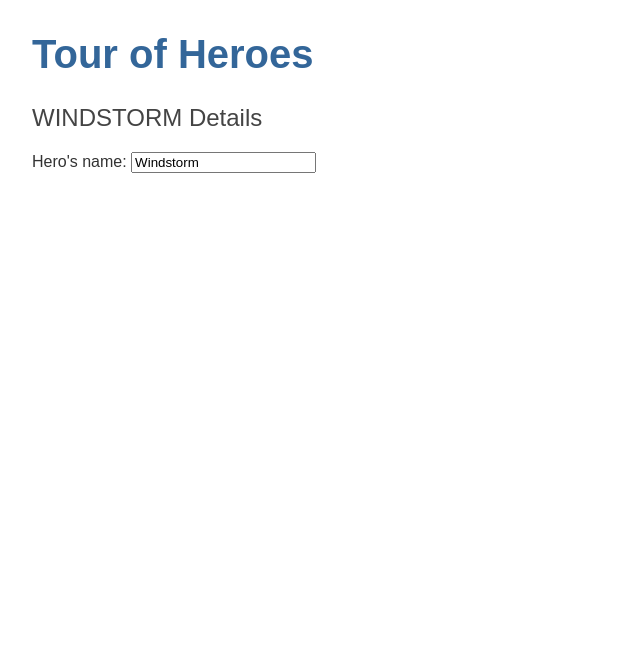
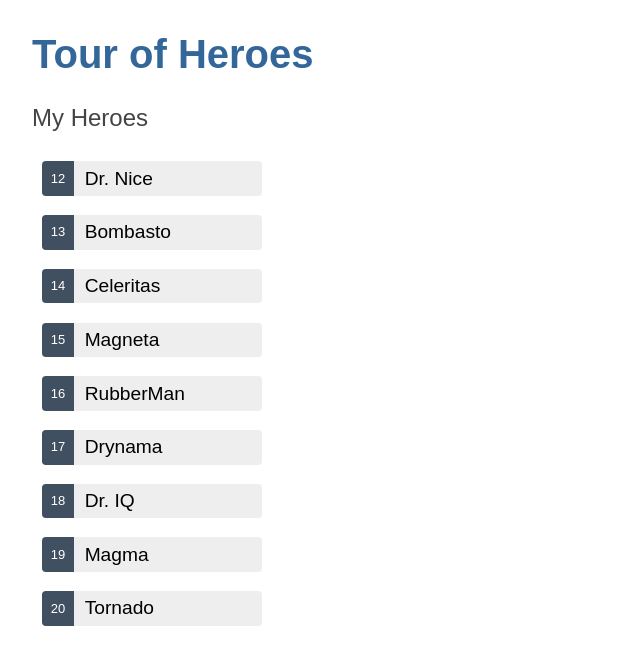
Before and after one commit to Jacob-Austin-Amway/Angular-Tour-Of-Heroes, an Angular app: page / in a window 1280 px wide. Shown: the top 664 px of the page, without its empty margins (0-640 px from the left). Built offline with nearby package versions, Linux system fonts and the light colour scheme.

Commit message:
step 2 - display a list

```diff
--- a/src/app/heroes/heroes.component.css
+++ b/src/app/heroes/heroes.component.css
@@ -0,0 +1,66 @@
+/* HeroesComponent's private CSS styles */
+.heroes {
+  margin: 0 0 2em 0;
+  list-style-type: none;
+  padding: 0;
+  width: 15em;
+}
+
+.heroes li {
+  display: flex;
+}
+
+.heroes button {
+  flex: 1;
+  cursor: pointer;
+  position: relative;
+  left: 0;
+  background-color: #EEE;
+  margin: .5em;
+  padding: 0;
+  border-radius: 4px;
+  display: flex;
+  align-items: stretch;
+  height: 1.8em;
+}
+
+.heroes button:hover {
+  color: #2c3a41;
+  background-color: #e6e6e6;
+  left: .1em;
+}
+
+.heroes button:active {
+  background-color: #525252;
+  color: #fafafa;
+}
+
+.heroes button.selected {
+  background-color: black;
+  color: white;
+}
+
+.heroes button.selected:hover {
+  background-color: #505050;
+  color: white;
+}
+
+.heroes button.selected:active {
+  background-color: black;
+  color: white;
+}
+
+.heroes .badge {
+  display: inline-block;
+  font-size: small;
+  color: white;
+  padding: 0.8em 0.7em 0 0.7em;
+  background-color: #405061;
+  line-height: 1em;
+  margin-right: .8em;
+  border-radius: 4px 0 0 4px;
+}
+
+.heroes .name {
+  align-self: center;
+}
--- a/src/app/heroes/heroes.component.html
+++ b/src/app/heroes/heroes.component.html
@@ -1,5 +1,17 @@
-<h2>{{hero.name | uppercase}} Details</h2>
-<div>
-  <label for="name">Hero's name: </label>
-  <input id="name" [(ngModel)]="hero.name" placeholder="name">
+<h2>My Heroes</h2>
+<ul class="heroes" >
+  <li *ngFor="let hero of heroes">
+    <button type="button" [class.selected]="hero === selectedHero" (click)="onSelect(hero)">
+      <span class="badge">{{hero.id}}</span>
+      <span class="name">{{hero.name}}</span>
+    </button>
+  </li>
+</ul>
+
+<div *ngIf="selectedHero">
+  <h2>{{selectedHero.name | uppercase}} Details</h2>
+  <div>
+    <label for="name">Hero's name: </label>
+    <input id="name" [(ngModel)]="selectedHero.name" placeholder="name">
+  </div>
 </div>
--- a/src/app/heroes/heroes.component.ts
+++ b/src/app/heroes/heroes.component.ts
@@ -1,5 +1,6 @@
 import { Component, OnInit } from '@angular/core';
-import { Hero } from '../hero';
+import { HEROES } from "../mock-heroes";
+import {Hero} from "../hero";
 
 @Component({
   selector: 'app-heroes',
@@ -7,14 +8,16 @@
   styleUrls: ['./heroes.component.css']
 })
 export class HeroesComponent implements OnInit {
-  hero: Hero = {
-    id: 1,
-    name: "Windstorm"
-  };
+  heroes = HEROES;
+  selectedHero?: Hero;
 
   constructor() { }
 
   ngOnInit(): void {
   }
 
+  onSelect(hero: Hero): void {
+    this.selectedHero = hero;
+  }
+
 }
--- /dev/null
+++ b/src/app/mock-heroes.ts
@@ -0,0 +1,13 @@
+import { Hero } from "./hero";
+
+export const HEROES: Hero[] = [
+  {id: 12, name: 'Dr. Nice'},
+  {id: 13, name: 'Bombasto'},
+  {id: 14, name: 'Celeritas'},
+  {id: 15, name: 'Magneta'},
+  {id: 16, name: 'RubberMan'},
+  {id: 17, name: 'Drynama'},
+  {id: 18, name: 'Dr. IQ'},
+  {id: 19, name: 'Magma'},
+  {id: 20, name: 'Tornado'}
+]
```
